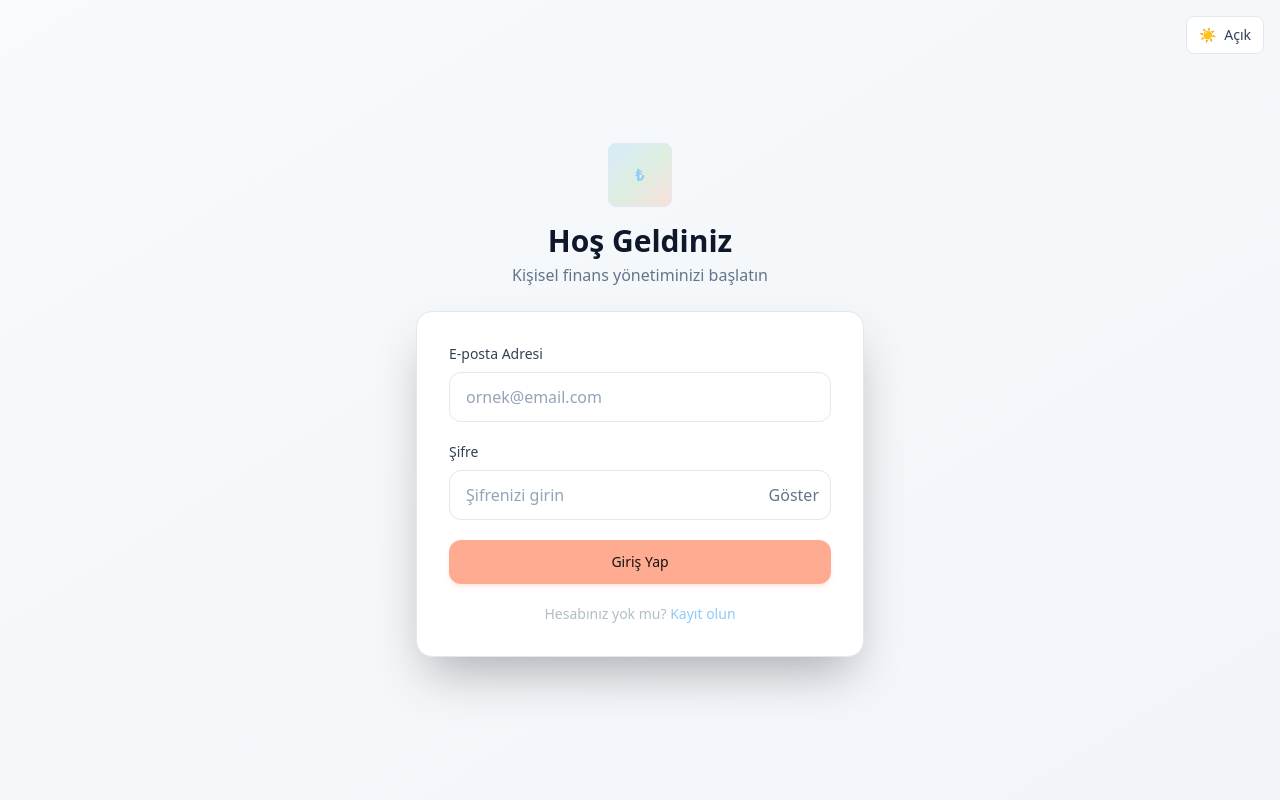
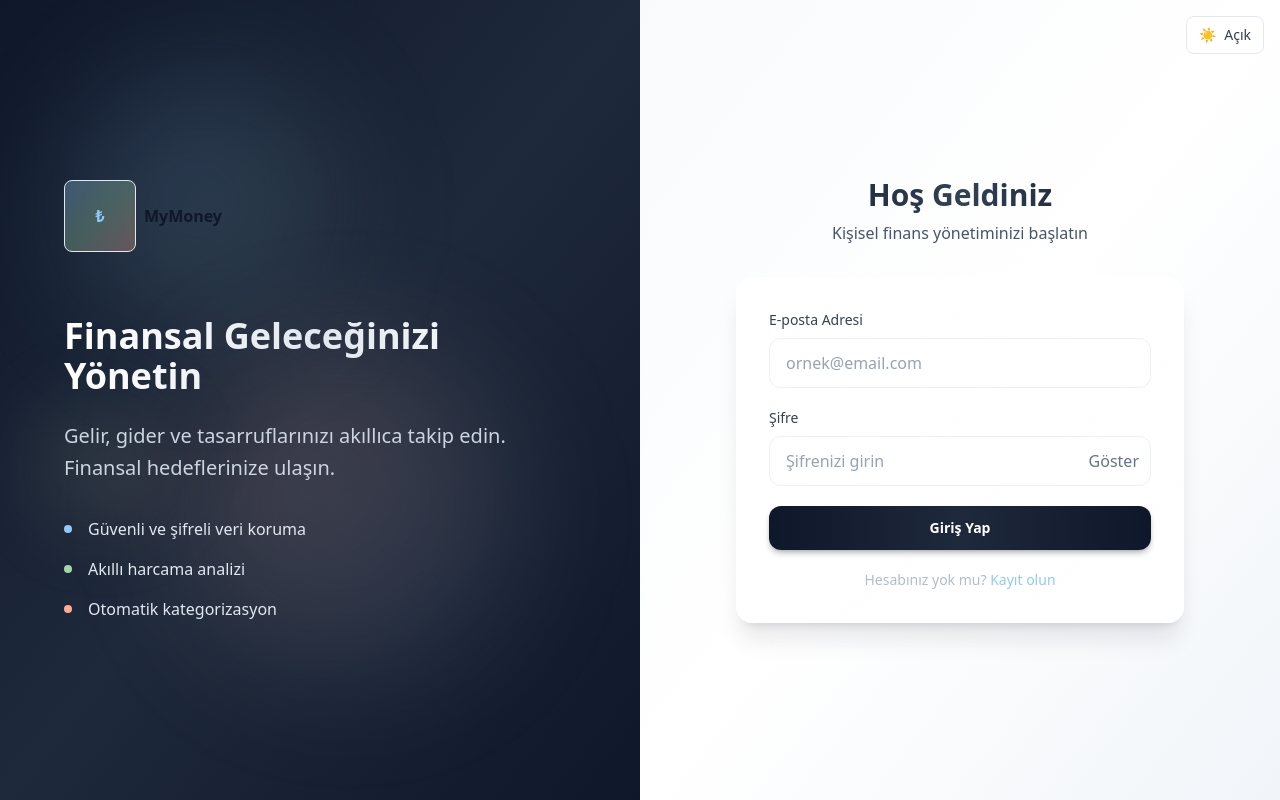
Before and after one commit to hakandincturk/myMoney-frontend, a React (Vite) app: page /login in a window 1280 px wide. Built offline with nearby package versions, Linux system fonts and the light colour scheme.

Commit message:
new login and register page designs

```diff
--- a/src/components/ui/AuthContainer.tsx
+++ b/src/components/ui/AuthContainer.tsx
@@ -10,17 +10,69 @@ type AuthContainerProps = {
 
 export const AuthContainer: React.FC<AuthContainerProps> = ({ title, subtitle, children }) => {
   return (
+    <div className="min-h-screen flex">
+      {/* Left Side - Info Panel */}
+      <div className="hidden lg:flex lg:w-1/2 bg-gradient-to-br from-slate-900 via-slate-800 to-slate-900 dark:from-mm-bg dark:via-[#0a0a0a] dark:to-[#1a1a1a] relative overflow-hidden">
+        {/* Background Decorations */}
+        <div className="absolute inset-0">
+          <div className="absolute top-20 left-20 w-64 h-64 bg-gradient-to-br from-mm-primary/20 to-mm-secondary/10 rounded-full blur-3xl"></div>
+          <div className="absolute bottom-32 right-32 w-80 h-80 bg-gradient-to-br from-mm-accent/20 to-mm-primary/10 rounded-full blur-3xl"></div>
+          <div className="absolute top-1/2 left-10 w-32 h-32 bg-gradient-to-br from-mm-secondary/15 to-mm-accent/10 rounded-full blur-2xl"></div>
+        </div>
+
+        {/* Content */}
+        <div className="relative z-10 flex flex-col justify-center px-16 text-white">
+          <div className="mb-8">
+            <Logo size={72} withText={true} className="mb-8" />
+          </div>
+
+          <h1 className="text-4xl font-bold mb-6 bg-gradient-to-r from-white via-slate-200 to-white bg-clip-text text-transparent">
+            Finansal Geleceğinizi Yönetin
+          </h1>
+
+          <p className="text-xl text-slate-300 mb-8 leading-relaxed">
+            Gelir, gider ve tasarruflarınızı akıllıca takip edin. Finansal hedeflerinize ulaşın.
+          </p>
+
+          <div className="space-y-4">
+            <div className="flex items-center text-slate-200">
+              <div className="w-2 h-2 bg-mm-primary rounded-full mr-4"></div>
+              <span>Güvenli ve şifreli veri koruma</span>
+            </div>
+            <div className="flex items-center text-slate-200">
+              <div className="w-2 h-2 bg-mm-secondary rounded-full mr-4"></div>
+              <span>Akıllı harcama analizi</span>
+            </div>
+            <div className="flex items-center text-slate-200">
+              <div className="w-2 h-2 bg-mm-accent rounded-full mr-4"></div>
+              <span>Otomatik kategorizasyon</span>
+            </div>
+          </div>
+        </div>
+      </div>
+
+      {/* Right Side - Form Panel */}
+      <div className="w-full lg:w-1/2 flex items-center justify-center bg-gradient-to-br from-slate-50 via-white to-slate-100 dark:from-[#0f0f0f] dark:via-mm-bg dark:to-[#1a1a1a] p-8">
         <div className="w-full max-w-md">
-      <div className="text-center mb-6">
+          <div className="text-center mb-8">
+            {/* Mobile Logo */}
+            <div className="lg:hidden mb-6">
               <Logo size={64} />
-        <h2 className="mt-4 text-3xl font-bold text-slate-900 dark:text-mm-text">{title}</h2>
+            </div>
+
+            <h2 className="text-3xl font-bold bg-gradient-to-r from-slate-900 via-slate-700 to-slate-900 dark:from-mm-text dark:via-mm-primary dark:to-mm-text bg-clip-text text-transparent mb-2">
+              {title}
+            </h2>
             {subtitle && (
-          <p className="mt-1 text-slate-500 dark:text-mm-subtleText">{subtitle}</p>
+              <p className="text-slate-600 dark:text-mm-subtleText">{subtitle}</p>
             )}
           </div>
-      <Card className="shadow-2xl shadow-black/30">
+
+          <Card className="backdrop-blur-sm shadow-2xl shadow-slate-900/10 dark:shadow-black/30 border-slate-200/50 dark:border-mm-border/50">
             {children}
           </Card>
+        </div>
+      </div>
     </div>
   )
 }
--- a/src/components/ui/Button.tsx
+++ b/src/components/ui/Button.tsx
@@ -19,13 +19,13 @@ export const Button: React.FC<ButtonProps> = ({
   onClick,
   fullWidth = false,
 }) => {
-  const base = 'inline-flex items-center justify-center rounded-xl font-medium transition-all duration-200 focus:outline-none focus:ring-2'
+  const base = 'relative inline-flex items-center justify-center rounded-xl font-semibold transition-all duration-300 focus:outline-none focus:ring-2 focus:ring-offset-2 overflow-hidden group'
 
   const variants: Record<'primary' | 'secondary', string> = {
     primary:
-      'bg-mm-accent text-mm-bg hover:bg-mm-accentHover focus:ring-mm-primary disabled:bg-mm-disabled disabled:text-mm-placeholder disabled:cursor-not-allowed',
+      'bg-gradient-to-r from-slate-900 via-slate-800 to-slate-900 dark:from-mm-accent dark:via-mm-accentHover dark:to-mm-accent text-white dark:text-mm-bg hover:from-slate-800 hover:via-slate-700 hover:to-slate-800 dark:hover:from-mm-accentHover dark:hover:via-mm-accent dark:hover:to-mm-accentHover focus:ring-slate-900/50 dark:focus:ring-mm-accent/50 disabled:from-slate-400 disabled:via-slate-400 disabled:to-slate-400 disabled:cursor-not-allowed shadow-lg shadow-slate-900/25 dark:shadow-mm-accent/25 hover:shadow-xl hover:shadow-slate-900/30 dark:hover:shadow-mm-accent/30 before:absolute before:inset-0 before:bg-gradient-to-r before:from-transparent before:via-white/20 before:to-transparent before:-translate-x-full group-hover:before:translate-x-full before:transition-transform before:duration-700',
     secondary:
-      'border border-mm-primary text-mm-primary hover:border-mm-primaryHover hover:bg-slate-50 dark:hover:bg-[#151515] focus:ring-mm-primary disabled:border-mm-disabled disabled:text-mm-placeholder disabled:cursor-not-allowed',
+      'border-2 border-slate-300 dark:border-mm-primary bg-white/80 dark:bg-mm-surface/80 backdrop-blur-sm text-slate-700 dark:text-mm-primary hover:border-slate-400 dark:hover:border-mm-primaryHover hover:bg-white dark:hover:bg-mm-surface focus:ring-slate-300 dark:focus:ring-mm-primary/50 disabled:border-slate-200 disabled:text-slate-400 disabled:cursor-not-allowed shadow-md hover:shadow-lg transition-all duration-300',
   }
 
   const size = 'px-4 py-3 text-sm'
--- a/src/components/ui/Card.tsx
+++ b/src/components/ui/Card.tsx
@@ -7,8 +7,11 @@ type CardProps = {
 
 export const Card: React.FC<CardProps> = ({ children, className = '' }) => {
   return (
-    <div className={`bg-white border border-slate-200 dark:bg-mm-surface dark:border-mm-border rounded-2xl p-8 ${className}`}>
-      {children}
+    <div className={`relative bg-white/95 dark:bg-mm-surface/95 backdrop-blur-xl border border-white/20 dark:border-mm-border/20 rounded-2xl p-8 shadow-xl hover:shadow-2xl transition-all duration-300 ${className}`}>
+      <div className="absolute inset-0 bg-gradient-to-br from-white/50 via-transparent to-white/20 dark:from-mm-surface/50 dark:to-transparent rounded-2xl pointer-events-none"></div>
+      <div className="relative z-10">
+        {children}
+      </div>
     </div>
   )
 }
--- a/src/components/ui/Input.tsx
+++ b/src/components/ui/Input.tsx
@@ -21,8 +21,8 @@ export const Input: React.FC<InputProps> = ({
   error,
   className = '',
 }) => {
-  const base = 'w-full px-4 py-3 rounded-xl transition-all duration-200 placeholder-slate-400 dark:placeholder-mm-placeholder bg-white text-slate-900 dark:bg-mm-surface dark:text-mm-text focus:ring-2 focus:ring-mm-primary focus:border-transparent outline-none'
-  const border = error ? 'border border-red-500' : 'border border-slate-200 dark:border-mm-border'
+  const base = 'w-full px-4 py-3 rounded-xl transition-all duration-300 placeholder-slate-400 dark:placeholder-mm-placeholder bg-white/90 dark:bg-mm-surface/90 backdrop-blur-sm text-slate-900 dark:text-mm-text focus:ring-2 focus:ring-slate-500/50 dark:focus:ring-mm-primary/50 focus:border-transparent outline-none hover:bg-white dark:hover:bg-mm-surface focus:shadow-lg'
+  const border = error ? 'border-2 border-red-500 shadow-lg shadow-red-100 dark:shadow-red-900/20' : 'border border-slate-200/60 dark:border-mm-border/60 focus:border-slate-400 dark:focus:border-mm-primary'
 
   return (
     <div className={`w-full ${className}`}>
--- a/src/components/ui/PasswordInput.tsx
+++ b/src/components/ui/PasswordInput.tsx
@@ -12,8 +12,8 @@ type PasswordInputProps = {
 export const PasswordInput: React.FC<PasswordInputProps> = ({ id, label = 'Şifre', value, onChange, placeholder = 'Şifrenizi girin', error }) => {
   const [visible, setVisible] = useState(false)
 
-  const base = 'w-full px-4 py-3 rounded-xl transition-all duration-200 placeholder-slate-400 dark:placeholder-mm-placeholder bg-white text-slate-900 dark:bg-mm-surface dark:text-mm-text focus:ring-2 focus:ring-mm-primary focus:border-transparent outline-none pr-12'
-  const border = error ? 'border border-red-500' : 'border border-slate-200 dark:border-mm-border'
+  const base = 'w-full px-4 py-3 rounded-xl transition-all duration-300 placeholder-slate-400 dark:placeholder-mm-placeholder bg-white/90 dark:bg-mm-surface/90 backdrop-blur-sm text-slate-900 dark:text-mm-text focus:ring-2 focus:ring-slate-500/50 dark:focus:ring-mm-primary/50 focus:border-transparent outline-none pr-12 hover:bg-white dark:hover:bg-mm-surface focus:shadow-lg'
+  const border = error ? 'border-2 border-red-500 shadow-lg shadow-red-100 dark:shadow-red-900/20' : 'border border-slate-200/60 dark:border-mm-border/60 focus:border-slate-400 dark:focus:border-mm-primary'
 
   return (
     <div className="w-full">
@@ -33,7 +33,7 @@ export const PasswordInput: React.FC<PasswordInputProps> = ({ id, label = 'Şifr
         />
         <button
           type="button"
-          className="absolute inset-y-0 right-3 flex items-center text-slate-500 dark:text-mm-placeholder hover:text-slate-700 dark:hover:text-mm-text"
+          className="absolute inset-y-0 right-3 flex items-center text-slate-500 dark:text-mm-placeholder hover:text-slate-700 dark:hover:text-mm-primary transition-colors duration-200"
           onClick={() => setVisible(!visible)}
         >
           {visible ? 'Gizle' : 'Göster'}
--- a/src/pages/layouts/AppLayout.tsx
+++ b/src/pages/layouts/AppLayout.tsx
@@ -18,7 +18,7 @@ export const AppLayout: React.FC<AppLayoutProps> = ({ children }) => {
           <ThemeToggle />
         </div>
       )}
-      <main className={`${isAuth ? 'min-h-screen flex items-center justify-center bg-gradient-to-br from-slate-50 to-slate-100 dark:from-[#0f0f0f] dark:to-[#151515]' : 'max-w-6xl mx-auto px-4 py-6'}`}>
+      <main className={`${isAuth ? '' : 'max-w-6xl mx-auto px-4 py-6'}`}>
         {children}
       </main>
     </div>
```
Lines whose indentation alone changed are shown as unchanged.
